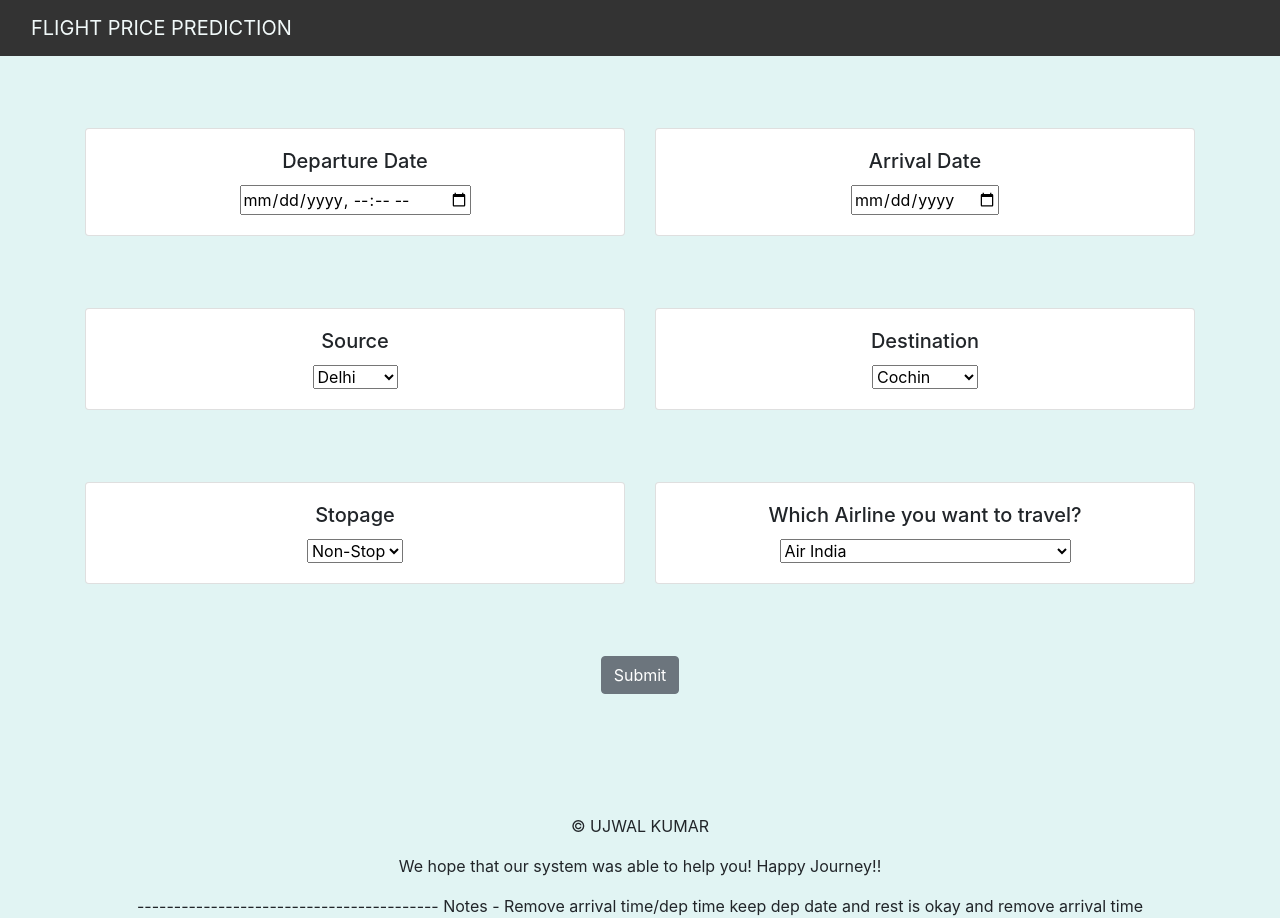
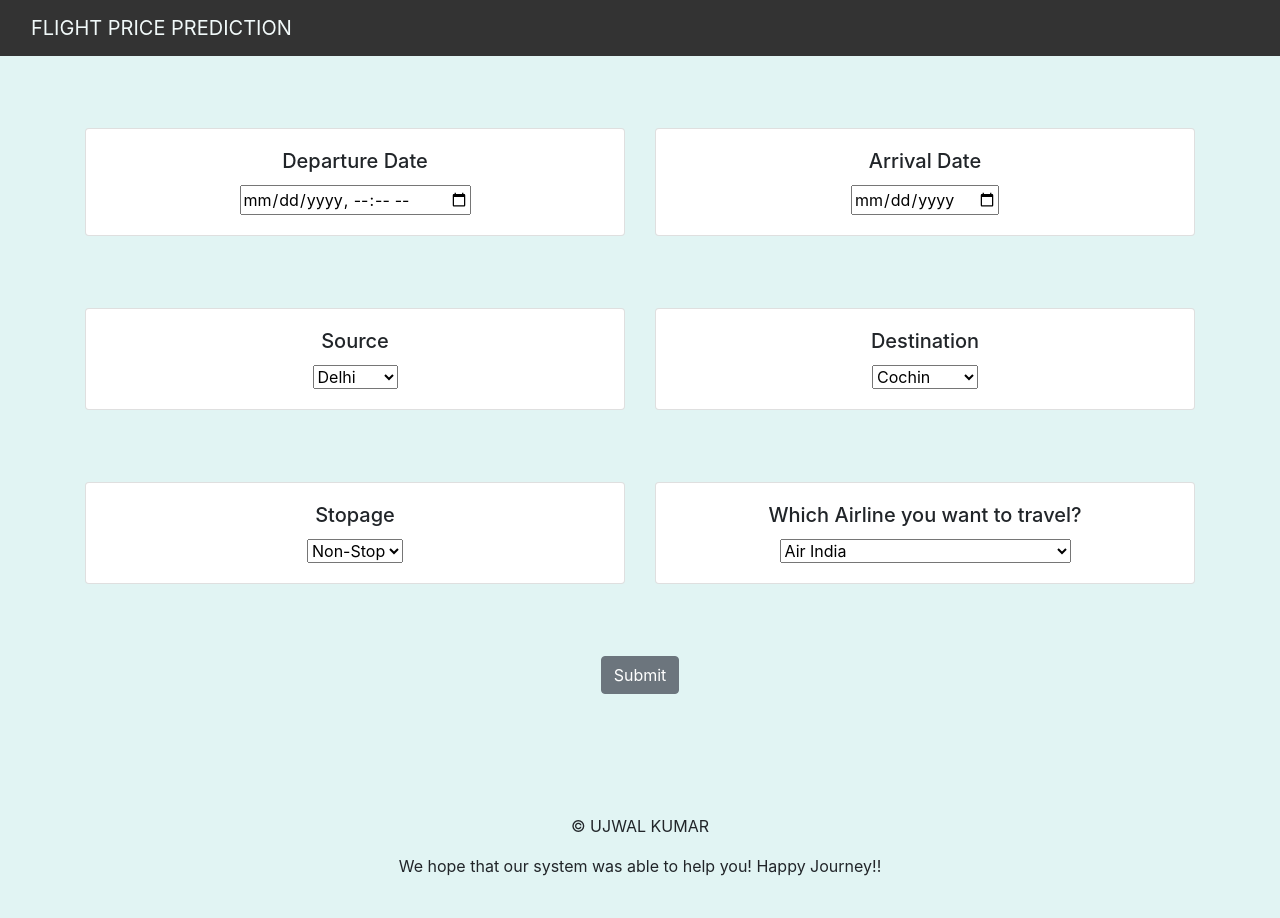
Before and after one commit to ujwal7/flight-price-pred-new, a Flask app: page / in a window 1280 px wide. After the commit the page ends 876 px from the top, so only its background shows below. Run offline with Flask 2, Linux system fonts and the light colour scheme; parts of the project's set-up code (start-up, migrations or seed data) failed here and were passed over; some libraries are stand-ins or nearby versions.

Commit message:
Update home.html

```diff
--- a/templates/home.html
+++ b/templates/home.html
@@ -182,14 +182,3 @@
 </body>
 
 </html>
-
-
-
-
-
-
-
-
------------------------------------------
-Notes - Remove arrival time/dep time
-keep dep date and rest is okay and remove arrival time
```
